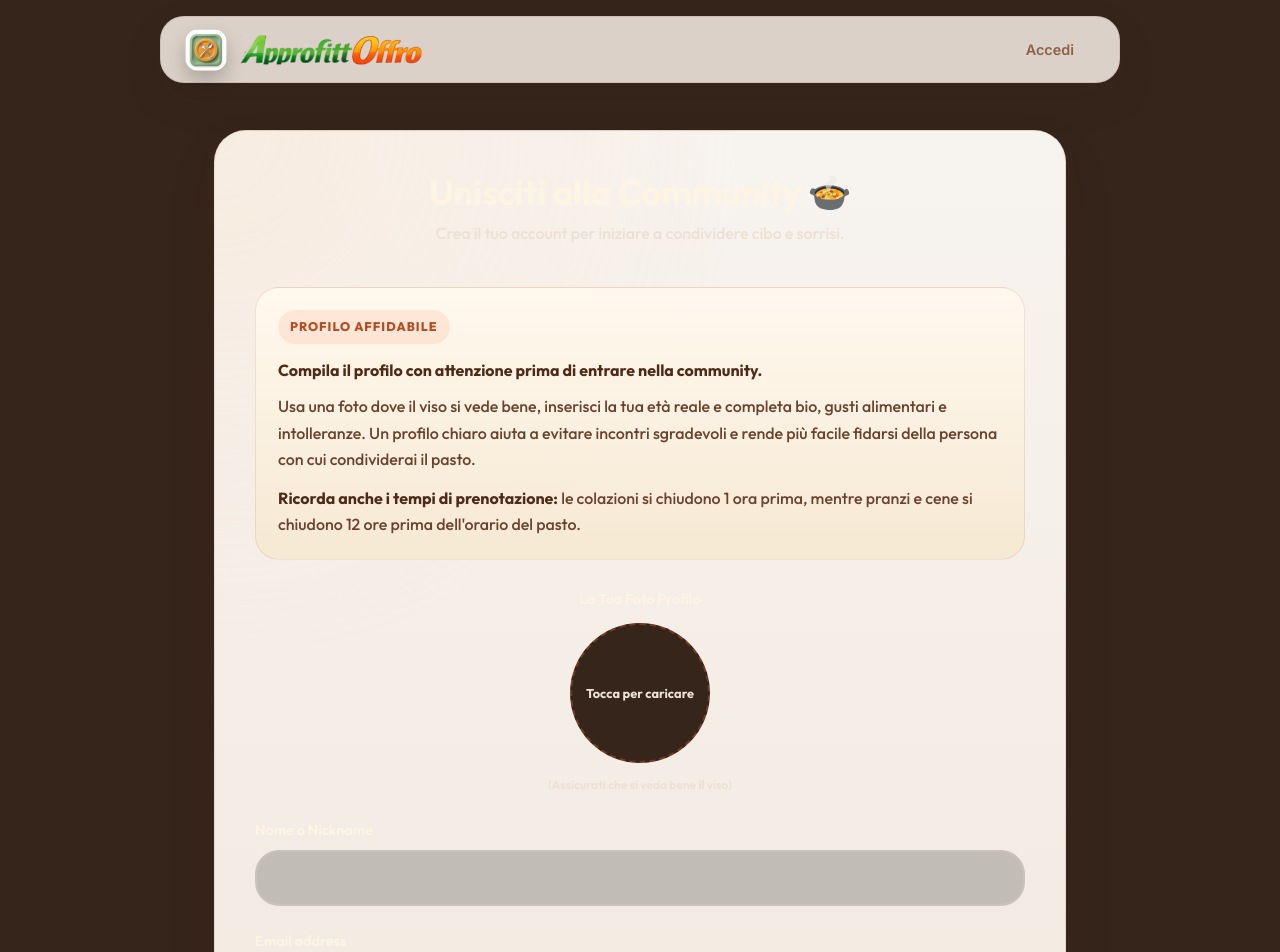
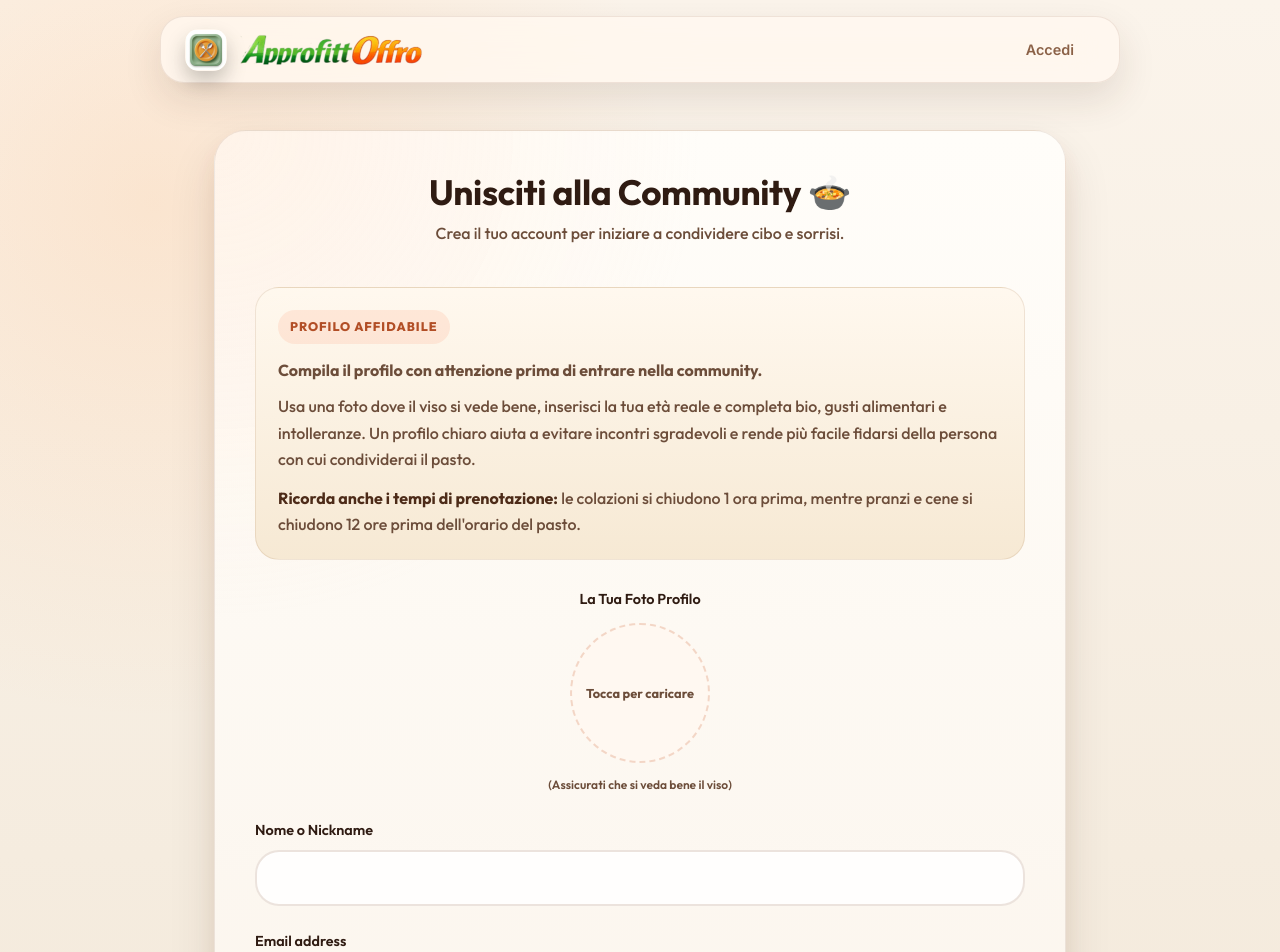
Before and after one commit to mellutecno/ApprofittOffro, a Flask app: page /register in a window 1280 px wide. Shown: the top 952 px of the page. Run offline with Flask 3, Linux system fonts and the light colour scheme; data that the repository does not hold is empty.

Commit message:
Design: fix register page contrast

```diff
--- a/execution/static/css/styles.css
+++ b/execution/static/css/styles.css
@@ -948,7 +948,7 @@ body.admin-page {
 }
 
 .public-hero-title {
-    font-size: clamp(2rem, 4.3vw, 3.45rem);
+    font-size: clamp(1.88rem, 4vw, 3.2rem);
     line-height: 1.02;
     letter-spacing: -0.04em;
     max-width: 12ch;
@@ -1433,6 +1433,69 @@ body.admin-page {
     background:
         radial-gradient(circle at 12% 10%, rgba(255, 181, 120, 0.22), transparent 24%),
         linear-gradient(180deg, #fbf4eb 0%, #f5ecdf 42%, #efe1ce 100%);
+}
+
+.register-page {
+    --bg-body: #f6ede3;
+    --bg-card: rgba(255, 249, 243, 0.96);
+    --bg-surface: #fff8f1;
+    --text-main: #2f1b12;
+    --text-muted: #6c4d3a;
+    --text-light: #9b7b66;
+    --border: rgba(122, 77, 48, 0.14);
+    --border-hover: rgba(206, 110, 65, 0.24);
+    background:
+        radial-gradient(circle at 12% 10%, rgba(255, 181, 120, 0.22), transparent 24%),
+        linear-gradient(180deg, #fbf4eb 0%, #f5ecdf 42%, #efe1ce 100%);
+}
+
+.register-page .glass-card h2,
+.register-page .glass-card h3,
+.register-page .form-group label,
+.register-page .text-muted {
+    color: #2f1b12;
+}
+
+.register-page .glass-card p,
+.register-page .text-muted,
+.register-page #location-name {
+    color: #6c4d3a !important;
+}
+
+.register-page .glass-card {
+    background:
+        radial-gradient(circle at top left, rgba(255, 213, 184, 0.26), transparent 24%),
+        linear-gradient(180deg, rgba(255, 253, 249, 0.98) 0%, rgba(248, 238, 226, 0.98) 100%);
+}
+
+.register-page .form-control {
+    background: rgba(255, 255, 255, 0.9);
+    color: #2f1b12;
+    border-color: rgba(139, 88, 53, 0.16);
+    box-shadow: inset 0 1px 0 rgba(255, 255, 255, 0.48);
+}
+
+.register-page .form-control:focus {
+    background: rgba(255, 255, 255, 0.98);
+    border-color: var(--primary);
+}
+
+.register-page .form-control:hover {
+    background: rgba(255, 255, 255, 0.94);
+}
+
+.register-page .form-control::placeholder {
+    color: #9b7b66;
+}
+
+.register-page .form-control option {
+    background: #fff8f0;
+    color: #2f1b12;
+}
+
+.register-page .map-container {
+    border-color: rgba(139, 88, 53, 0.14);
+    box-shadow: 0 18px 34px rgba(67, 38, 22, 0.1);
 }
 
 .login-page .split-layout {
--- a/execution/static/sw.js
+++ b/execution/static/sw.js
@@ -1,8 +1,8 @@
-const CACHE_NAME = 'approfittoffro-v64';
+const CACHE_NAME = 'approfittoffro-v65';
 const ASSETS = [
     '/',
     '/dashboard',
-    '/static/css/styles.css?v=28',
+    '/static/css/styles.css?v=29',
     '/static/js/app.js',
     '/static/img/approfitto.png?v=2',
     '/static/img/icon-512.png',
--- a/execution/templates/admin.html
+++ b/execution/templates/admin.html
@@ -5,7 +5,7 @@
     <meta name="viewport" content="width=device-width, initial-scale=1.0">
     <meta name="description" content="Area amministrazione ApprofittOffro.">
     <title>Admin - ApprofittOffro</title>
-    <link rel="stylesheet" href="/static/css/styles.css?v=28">
+    <link rel="stylesheet" href="/static/css/styles.css?v=29">
     <link rel="manifest" href="/static/manifest.json">
     <meta name="theme-color" content="#FF7043">
     <script>
--- a/execution/templates/create_offer.html
+++ b/execution/templates/create_offer.html
@@ -5,7 +5,7 @@
     <meta name="viewport" content="width=device-width, initial-scale=1.0">
     <meta name="description" content="Crea una nuova offerta di pasto su ApprofittOffro.">
     <title>Offri un Pasto — ApprofittOffro</title>
-    <link rel="stylesheet" href="/static/css/styles.css?v=28">
+    <link rel="stylesheet" href="/static/css/styles.css?v=29">
     <link rel="manifest" href="/static/manifest.json">
     <meta name="theme-color" content="#FF7043">
     <script>
--- a/execution/templates/dashboard.html
+++ b/execution/templates/dashboard.html
@@ -4,7 +4,7 @@
     <meta charset="UTF-8">
     <meta name="viewport" content="width=device-width, initial-scale=1.0">
     <title>Dashboard - ApprofittOffro</title>
-    <link rel="stylesheet" href="{{ url_for('static', filename='css/styles.css') }}?v=28">
+    <link rel="stylesheet" href="{{ url_for('static', filename='css/styles.css') }}?v=29">
     <link rel="manifest" href="/static/manifest.json">
     <meta name="theme-color" content="#FF7043">
     <script>
--- a/execution/templates/index.html
+++ b/execution/templates/index.html
@@ -4,7 +4,7 @@
     <meta charset="UTF-8">
     <meta name="viewport" content="width=device-width, initial-scale=1.0">
     <title>Benvenuti a Tavola — ApprofittOffro</title>
-    <link rel="stylesheet" href="/static/css/styles.css?v=28">
+    <link rel="stylesheet" href="/static/css/styles.css?v=29">
     <link rel="manifest" href="/static/manifest.json">
     <meta name="theme-color" content="#FF7043">
     <script>
--- a/execution/templates/profile.html
+++ b/execution/templates/profile.html
@@ -5,7 +5,7 @@
     <meta name="viewport" content="width=device-width, initial-scale=1.0">
     <meta name="description" content="Il tuo profilo su ApprofittOffro.">
     <title>Profilo — ApprofittOffro</title>
-    <link rel="stylesheet" href="/static/css/styles.css?v=28">
+    <link rel="stylesheet" href="/static/css/styles.css?v=29">
     <link rel="manifest" href="/static/manifest.json">
     <meta name="theme-color" content="#FF7043">
     <script>
--- a/execution/templates/public_profile.html
+++ b/execution/templates/public_profile.html
@@ -4,7 +4,7 @@
     <meta charset="UTF-8">
     <meta name="viewport" content="width=device-width, initial-scale=1.0">
     <title>Profilo di {{ user.nome }} — ApprofittOffro</title>
-    <link rel="stylesheet" href="/static/css/styles.css?v=28">
+    <link rel="stylesheet" href="/static/css/styles.css?v=29">
     <link rel="manifest" href="/static/manifest.json">
     <meta name="theme-color" content="#FF7043">
     <script>
--- a/execution/templates/register.html
+++ b/execution/templates/register.html
@@ -4,7 +4,7 @@
     <meta charset="UTF-8">
     <meta name="viewport" content="width=device-width, initial-scale=1.0">
     <title>Registrati - ApprofittOffro</title>
-    <link rel="stylesheet" href="{{ url_for('static', filename='css/styles.css') }}?v=28">
+    <link rel="stylesheet" href="{{ url_for('static', filename='css/styles.css') }}?v=29">
     <link rel="manifest" href="/static/manifest.json">
     <meta name="theme-color" content="#FF7043">
     <script>
@@ -17,7 +17,7 @@
     <link rel="stylesheet" href="https://unpkg.com/leaflet@1.9.4/dist/leaflet.css" crossorigin=""/>
     <script src="https://unpkg.com/leaflet@1.9.4/dist/leaflet.js" crossorigin=""></script>
 </head>
-<body style="background: var(--bg-surface);">
+<body class="register-page">
     <nav class="navbar">
         <a href="/" class="navbar-brand">
             <div class="logo-icon">🍽️</div>
```
